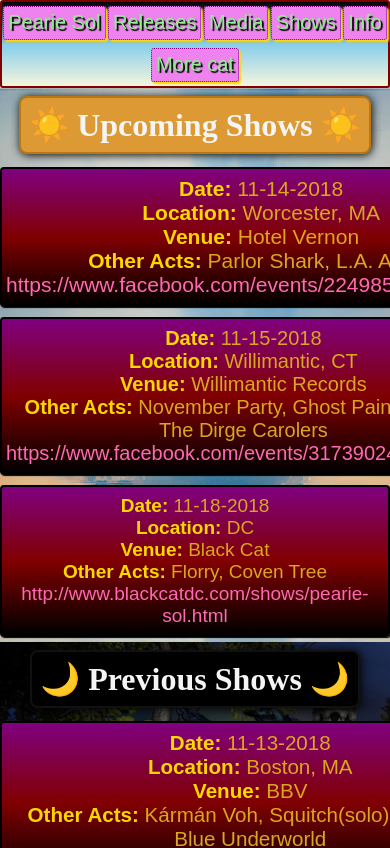
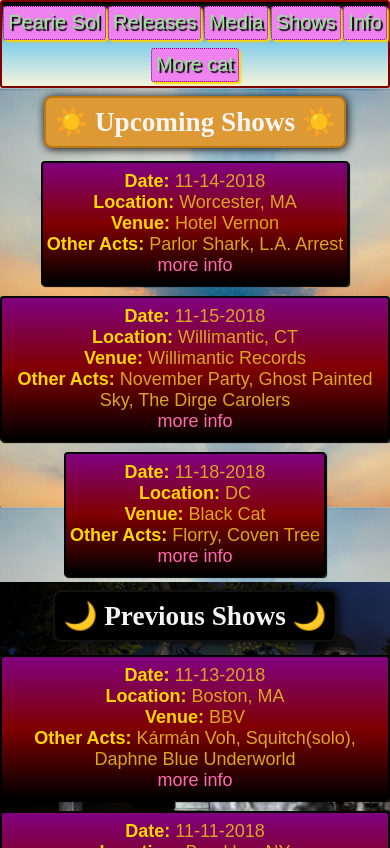
Before and after one commit to peariesol/peariesol, a React (Create React App) app: page /shows in a window 390 px wide. Built offline with nearby package versions, Linux system fonts and the light colour scheme; a web font is replaced by a local one.

Commit message:
work on responsiveness home/show pages

```diff
--- a/src/Components/BouncingTitle/BouncingTitle.scss
+++ b/src/Components/BouncingTitle/BouncingTitle.scss
@@ -45,7 +45,7 @@
 	}
 }
 
-@media (max-width: 700px) {
+@media (max-width: 500px) {
 	.bouncingTitleBox {
 		visibility: hidden;
 	}
--- a/src/Components/Netscape/Netscape.js
+++ b/src/Components/Netscape/Netscape.js
@@ -1,5 +1,6 @@
 import React from 'react'
 import PropTypes from 'prop-types'
+import './Netscape.css'
 
 const Netscape = ({ setNetscapeFollow, netscapeFollow, mouseX, mouseY }) => (
 	<img
--- /dev/null
+++ b/src/Components/Netscape/Netscape.scss
@@ -0,0 +1,5 @@
+@media (max-width: 700px) {
+	.netscape {
+		display: none;
+	}
+}
--- a/src/Pages/Home/CenterColumn/CenterColumn.scss
+++ b/src/Pages/Home/CenterColumn/CenterColumn.scss
@@ -77,10 +77,12 @@
 
 .mainImageTitle {
 	margin: 0;
+	padding: 0;
 	font-size: 36px;
 	color: rgba(255, 34, 0, 0.9);
 	font-family: 'Nosifer', cursive;
 	font-weight: bold;
+	text-align: center;
 }
 
 @keyframes breathe {
@@ -102,3 +104,24 @@
 		transform: rotateX(90deg);
 	}
 }
+
+@media (max-width: 700px) {
+	.tikiImage {
+		transform: scale(0.8, 0.8);
+	}
+}
+
+@media (max-width: 500px) {
+	.mainImageTitle {
+		font-size: 24px;
+	}
+
+	.tikiImage {
+		display: none;
+	}
+
+	.mainImage {
+		max-width: 200px;
+		width: 100%;
+	}
+}
--- a/src/Pages/Home/Home.js
+++ b/src/Pages/Home/Home.js
@@ -145,7 +145,7 @@
 					src="gifs/blood_drip.gif"
 					alt="blood drip"
 					style={{
-						margin: 0,
+						margin: window.innerWidth < 500 ? '3px 0' : 0,
 						transform: 'rotate(180deg)'
 					}}
 				/>
--- a/src/Pages/Home/Home.scss
+++ b/src/Pages/Home/Home.scss
@@ -7,11 +7,6 @@
 	display: flex;
 	flex-direction: column;
 	justify-content: space-between;
-}
-
-.home > span {
-	top: 0 !important;
-	left: 0 !important;
 }
 
 .homeTop {
@@ -72,3 +67,17 @@
 .secretGlow {
 	box-shadow: yellow 0 0 10px;
 }
+
+@media (max-width: 700px) {
+	.cat {
+		width: 100px;
+		height: 100px;
+	}
+}
+
+@media (max-width: 500px) {
+	.cat {
+		width: 50px;
+		height: 50px;
+	}
+}
--- a/src/Pages/ShowsPage/Components/Shows.js
+++ b/src/Pages/ShowsPage/Components/Shows.js
@@ -12,12 +12,17 @@
 		shows.length >= 1 ? (
 			shows.map(({ date, venue, location, otherActs, link }, index) => {
 				index !== 0 && (count = count - 1)
+
+				let fontSize = expFont(count + 1, x)
+				if (window.innerWidth < 700 && fontSize > 18) {
+					fontSize = 18
+				} else if (window.innerWidth < 500 && fontSize > 15) {
+					fontSize = 15
+				}
+
 				return (
 					<ol key={index}>
-						<li
-							className="showListBox"
-							style={{ fontSize: expFont(count + 1, x) }}
-						>
+						<li className="showListBox" style={{ fontSize: fontSize }}>
 							<ul>
 								<li>
 									<span className="showListItemRow">
@@ -46,7 +51,7 @@
 								{link && (
 									<li>
 										<span className="showListItemRow showListLink">
-											<a href={`${link}`}>{link}</a>
+											<a href={`${link}`}>more info</a>
 										</span>
 									</li>
 								)}
--- a/src/Pages/ShowsPage/ShowsPage.js
+++ b/src/Pages/ShowsPage/ShowsPage.js
@@ -27,7 +27,7 @@
 				textAlign: 'center'
 			}}
 		>
-			<h3 className="showType upcomingHeading">
+			<h3 className="showTypeHeading upcomingHeading">
 				<span aria-label="sun" role="img">
 					☀️
 				</span>
@@ -45,7 +45,7 @@
 				textAlign: 'center'
 			}}
 		>
-			<h3 className="showType previousHeading">
+			<h3 className="showTypeHeading previousHeading">
 				<span role="img" aria-label="moon">
 					🌙
 				</span>
--- a/src/Pages/ShowsPage/ShowsPage.scss
+++ b/src/Pages/ShowsPage/ShowsPage.scss
@@ -9,7 +9,7 @@
 	}
 }
 
-.showType {
+.showTypeHeading {
 	text-align: center;
 	padding: 8px;
 	margin: 8px auto;
@@ -31,3 +31,14 @@
 	color: whitesmoke;
 	border: 2px solid #111;
 }
+
+@media (max-width: 700px) {
+	.showTypeHeading {
+		font-size: 1.7em;
+	}
+}
+
+@media (max-width: 500px) {
+	.showTypeHeading {
+	}
+}
```
